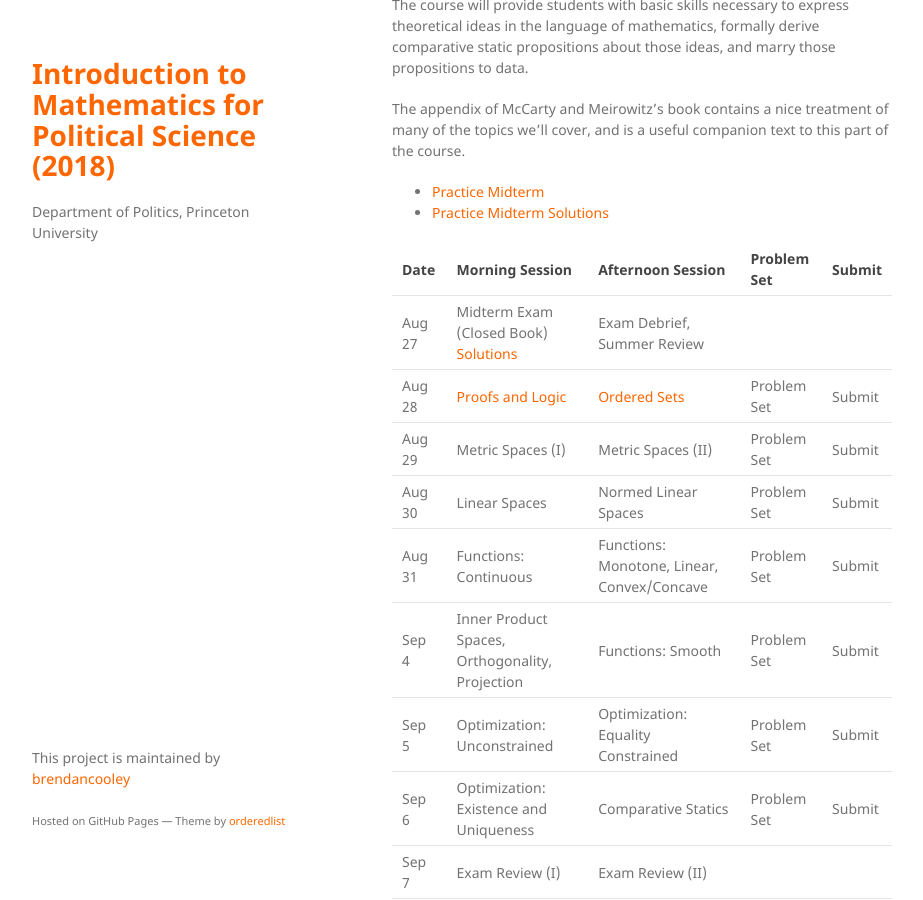
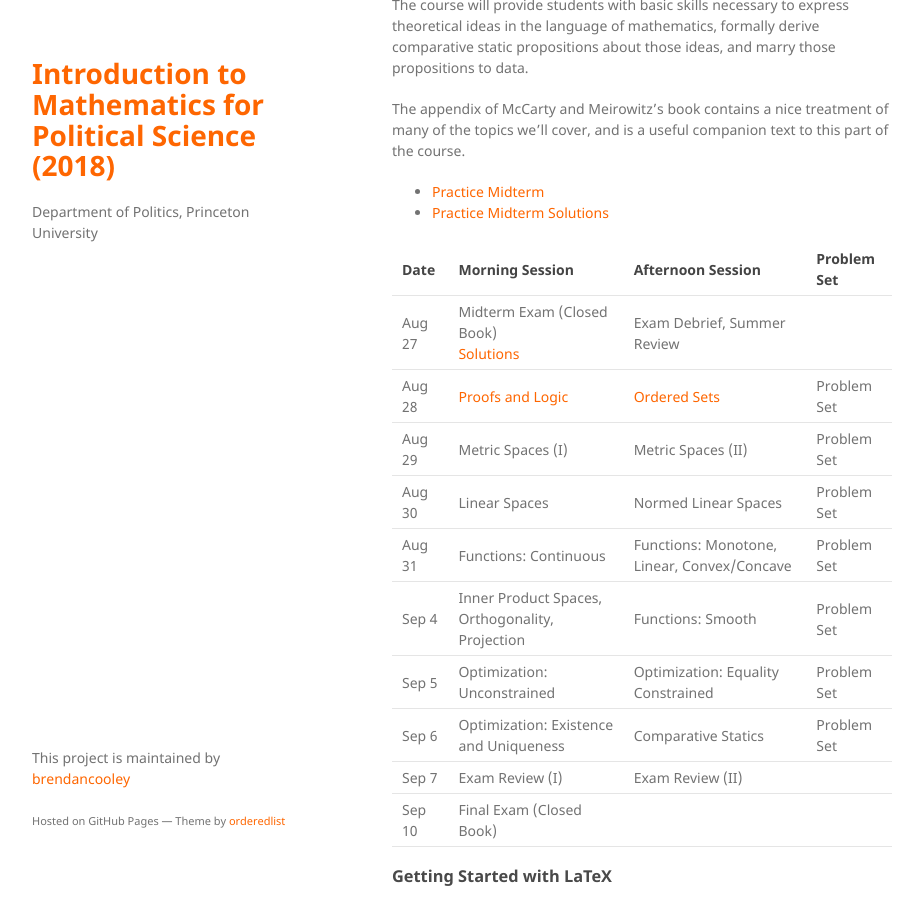
Before and after one commit to brendancooley/imps2019, a Jekyll site: the page built from index.md, in a window 1280 px wide and 900 px high, scrolled down 3907 px. Shown: the whole window, without its empty margins (178-1101 px from the left). Built offline with Jekyll 4.4.1, drawn with Linux system fonts in a browser that asks for light colours; nearby versions of some CDN libraries; a script that is not in the unit is left out; our own code applies the rules of GitHub Pages for plain Markdown files.

Commit message:
kill submit column

```diff
--- a/index.md
+++ b/index.md
@@ -103,18 +103,18 @@ The appendix of McCarty and Meirowitz's book contains a nice treatment of many o
 - [Practice Midterm Solutions](https://rawgit.com/brendancooley/imps2018/master/exams/midtermPracticeSolutions.pdf)
 
 
-| Date   | Morning Session             | Afternoon Session                               | Problem Set | Submit |
-|--------|-----------------------------|-------------------------------------------------|-------------|--------|
-| Aug 27 | Midterm Exam (Closed Book) <br> [Solutions](https://rawgit.com/brendancooley/imps2018/master/exams/midtermSolutions.pdf)      | Exam Debrief, Summer Review                     |  |  |
-| Aug 28 | [Proofs and Logic](https://rawgit.com/brendancooley/imps2018/master/notes/1_logic&proofs.pdf)            | [Ordered Sets](https://rawgit.com/brendancooley/imps2018/master/notes/2_orderedSets.pdf)                              | Problem Set | Submit |
-| Aug 29 | Metric Spaces (I)    | Metric Spaces (II)                                  | Problem Set | Submit |
-| Aug 30 | Linear Spaces                  | Normed Linear Spaces | Problem Set | Submit |
-| Aug 31 | Functions: Continuous         | Functions: Monotone, Linear, Convex/Concave  | Problem Set | Submit |
-| Sep 4  | Inner Product Spaces, Orthogonality, Projection    | Functions: Smooth                   | Problem Set | Submit |
-| Sep 5  | Optimization: Unconstrained | Optimization: Equality Constrained                    | Problem Set | Submit |
-| Sep 6  | Optimization: Existence and Uniqueness    | Comparative Statics             | Problem Set | Submit |
-| Sep 7  | Exam Review (I)   | Exam Review (II)                                     |  |  |
-| Sep 10 | Final Exam (Closed Book)    |                                                 |             |        |
+| Date   | Morning Session             | Afternoon Session                               | Problem Set |
+|--------|-----------------------------|-------------------------------------------------|-------------|
+| Aug 27 | Midterm Exam (Closed Book) <br> [Solutions](https://rawgit.com/brendancooley/imps2018/master/exams/midtermSolutions.pdf)      | Exam Debrief, Summer Review                     |  |
+| Aug 28 | [Proofs and Logic](https://rawgit.com/brendancooley/imps2018/master/notes/1_logic&proofs.pdf)            | [Ordered Sets](https://rawgit.com/brendancooley/imps2018/master/notes/2_orderedSets.pdf)                              | Problem Set |
+| Aug 29 | Metric Spaces (I)    | Metric Spaces (II)                                  | Problem Set |
+| Aug 30 | Linear Spaces                  | Normed Linear Spaces | Problem Set |
+| Aug 31 | Functions: Continuous         | Functions: Monotone, Linear, Convex/Concave  | Problem Set |
+| Sep 4  | Inner Product Spaces, Orthogonality, Projection    | Functions: Smooth                   | Problem Set |
+| Sep 5  | Optimization: Unconstrained | Optimization: Equality Constrained                    | Problem Set |
+| Sep 6  | Optimization: Existence and Uniqueness    | Comparative Statics             | Problem Set |
+| Sep 7  | Exam Review (I)   | Exam Review (II)                                     |  |
+| Sep 10 | Final Exam (Closed Book)    |                                                 |             |
 
 ### Getting Started with LaTeX
 
```
